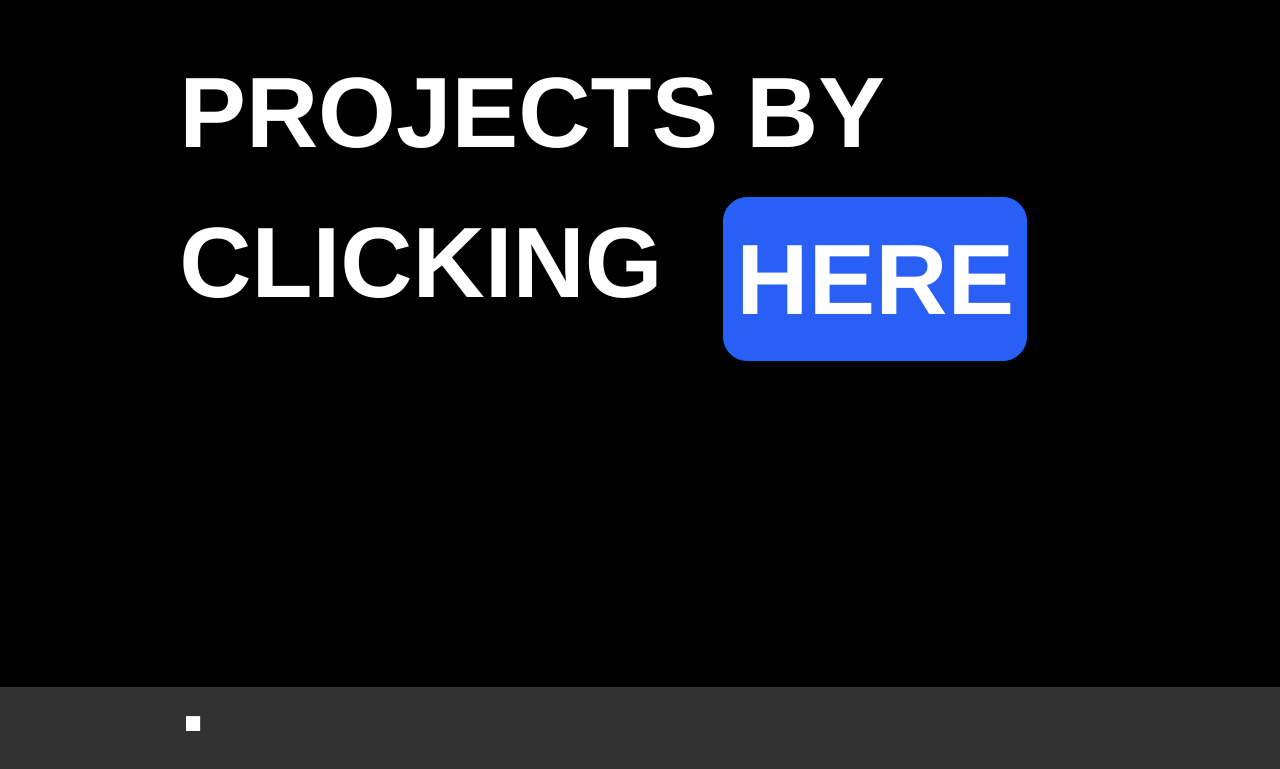
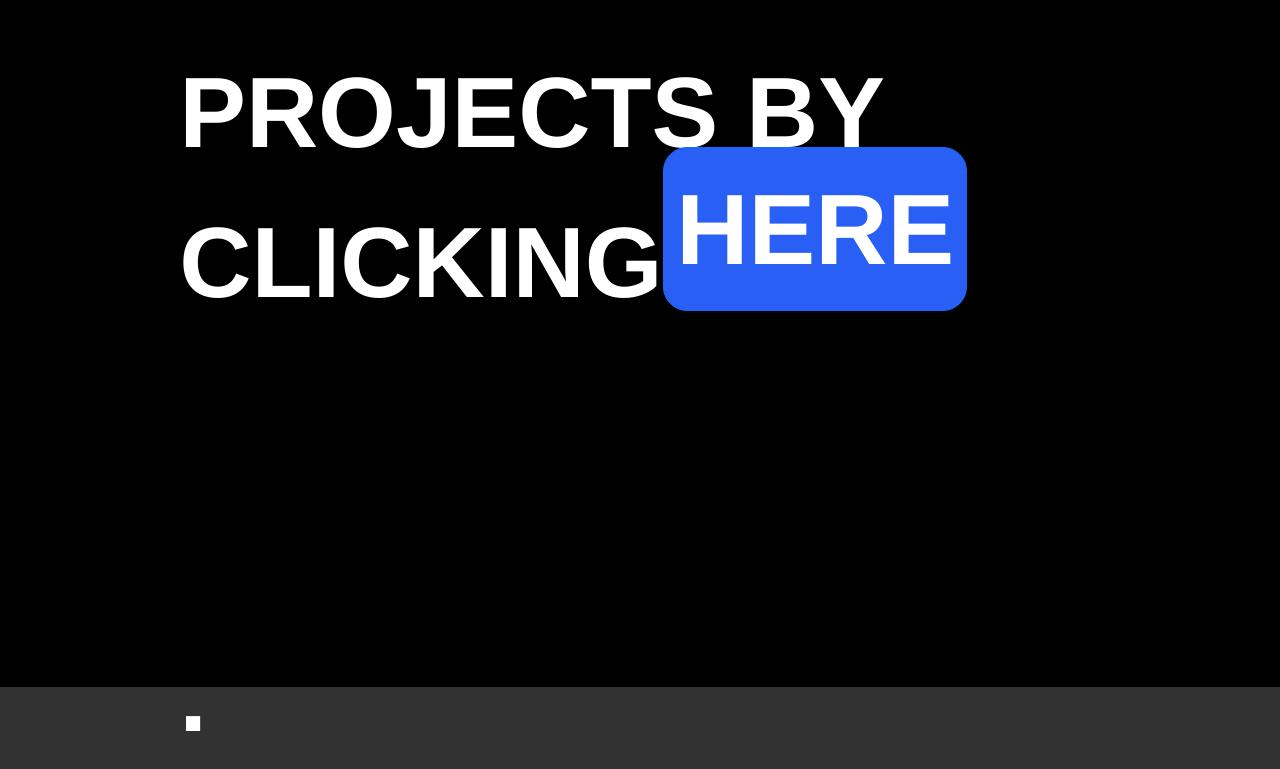
Before and after one commit to Stealerwolf/PORTFOLIO, a React (Vite) app in the folder portfolio/: page / in a window 1280 px wide. Shown: the part 1061-1830 px from the top of the page. Built offline with nearby package versions, Linux system fonts and the light colour scheme.

Commit message:
more changes to the here button :)

```diff
--- a/portfolio/src/main.css
+++ b/portfolio/src/main.css
@@ -105,7 +105,7 @@
 }
 
 .HereButton {
-  transform: translate(390px, -250px);
+  transform: translate(330px, -300px);
   border-radius: 1.5rem;
   background-color: #295ff4;
 }
```
